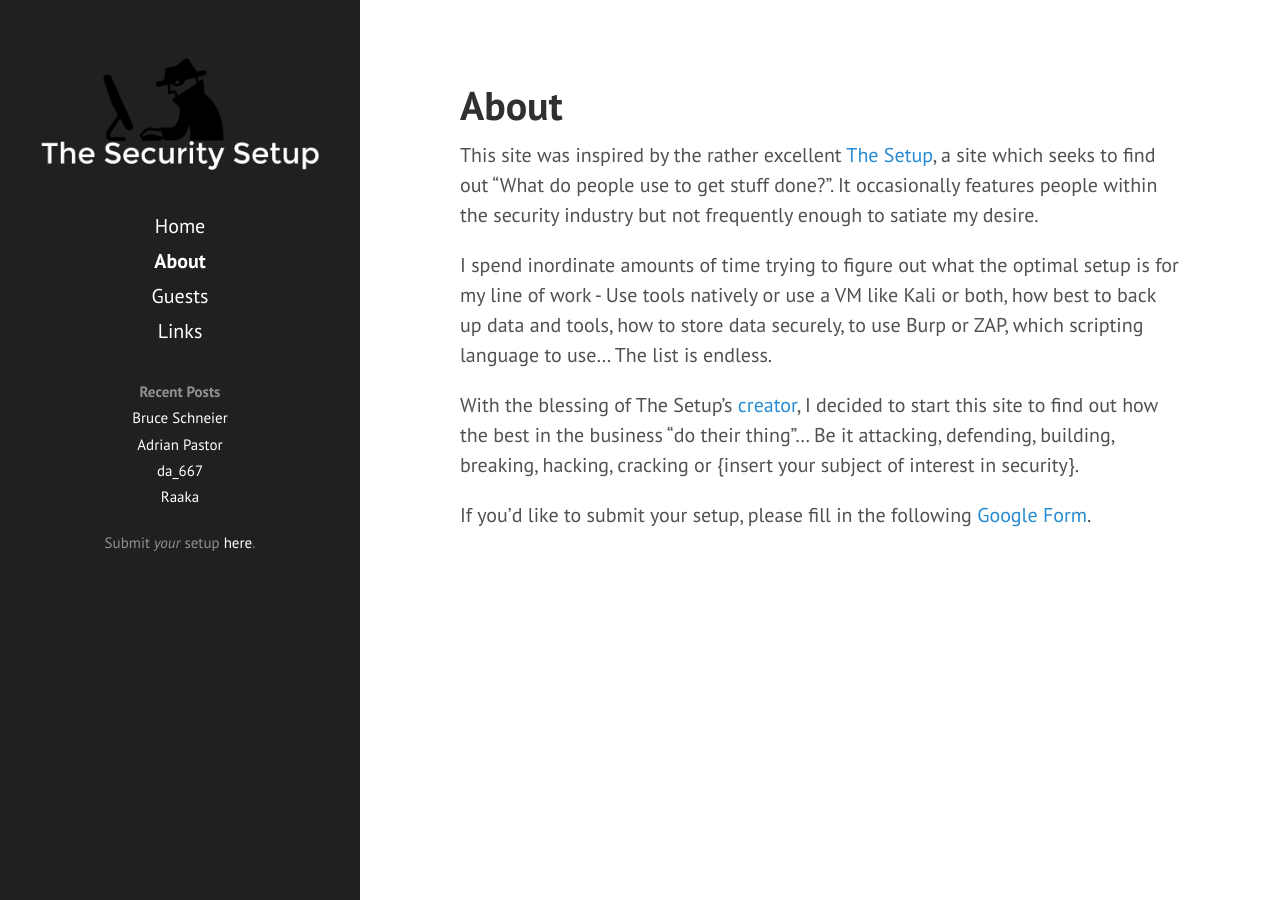
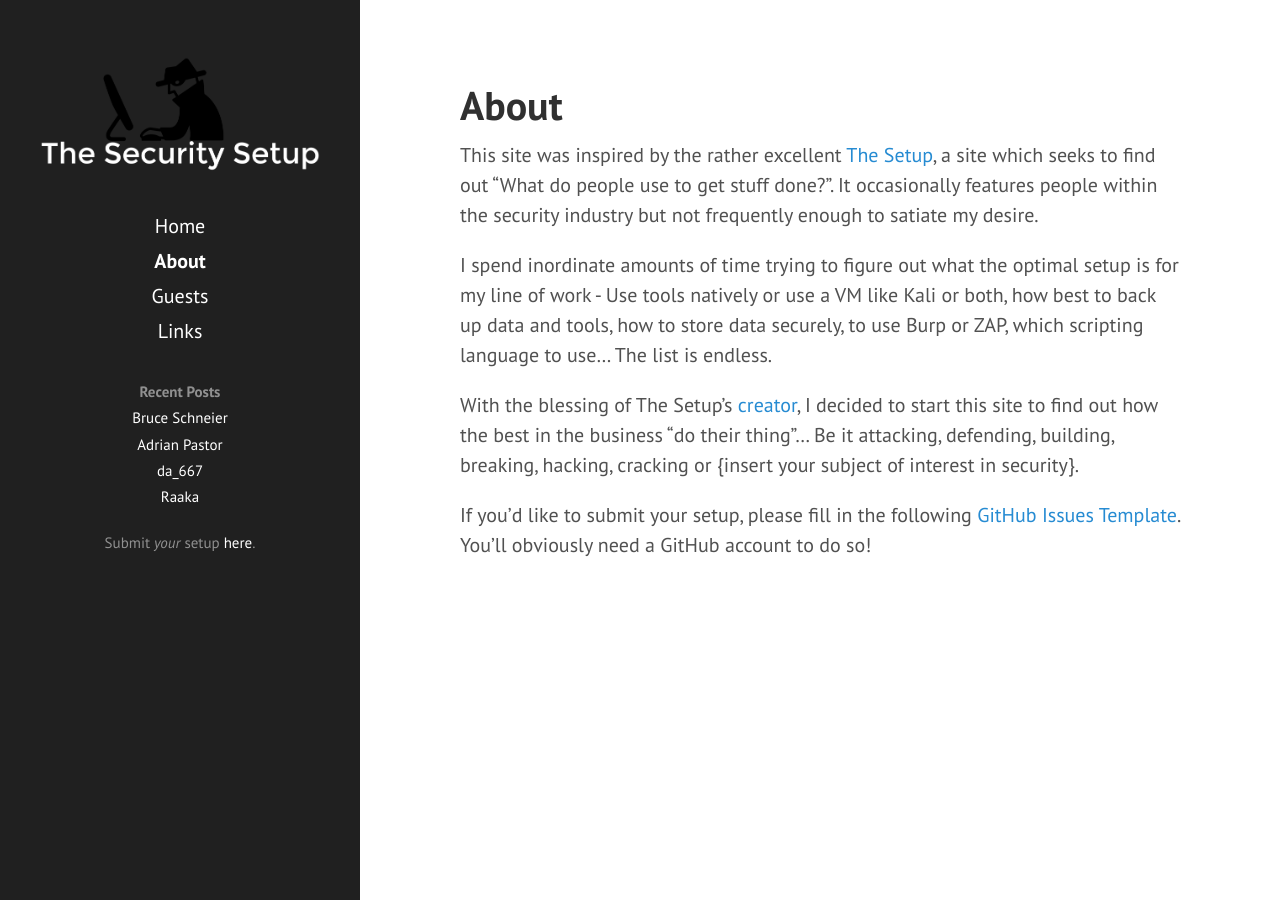
Before and after one commit to janfry/securitysetup, a Jekyll site: the page built from about.md, in a window 1280 px wide. Built offline with Jekyll 4.4.1, drawn with Linux system fonts in a browser that asks for light colours.

Commit message:
Replace Google Form link with GitHub Issue

```diff
--- a/about.md
+++ b/about.md
@@ -9,8 +9,8 @@ I spend inordinate amounts of time trying to figure out what the optimal setup i
 
 With the blessing of The Setup's [creator][2], I decided to start this site to find out how the best in the business "do their thing"... Be it attacking, defending, building, breaking, hacking, cracking or {insert your subject of interest in security}.
 
-If you'd like to submit your setup, please fill in the following [Google Form][3].
+If you'd like to submit your setup, please fill in the following [GitHub Issues Template][3]. You'll obviously need a GitHub account to do so!
 
 [1]: http://usesthis.com/
 [2]: http://twitter.com/waferbaby
-[3]: https://docs.google.com/forms/d/1_9R4iVMi9dwcaw6Fb_bEcRDOcFBCI-MKCCOuidUCH0k/viewform?usp=send_form
+[3]: https://github.com/janfry/securitysetup/issues
```
